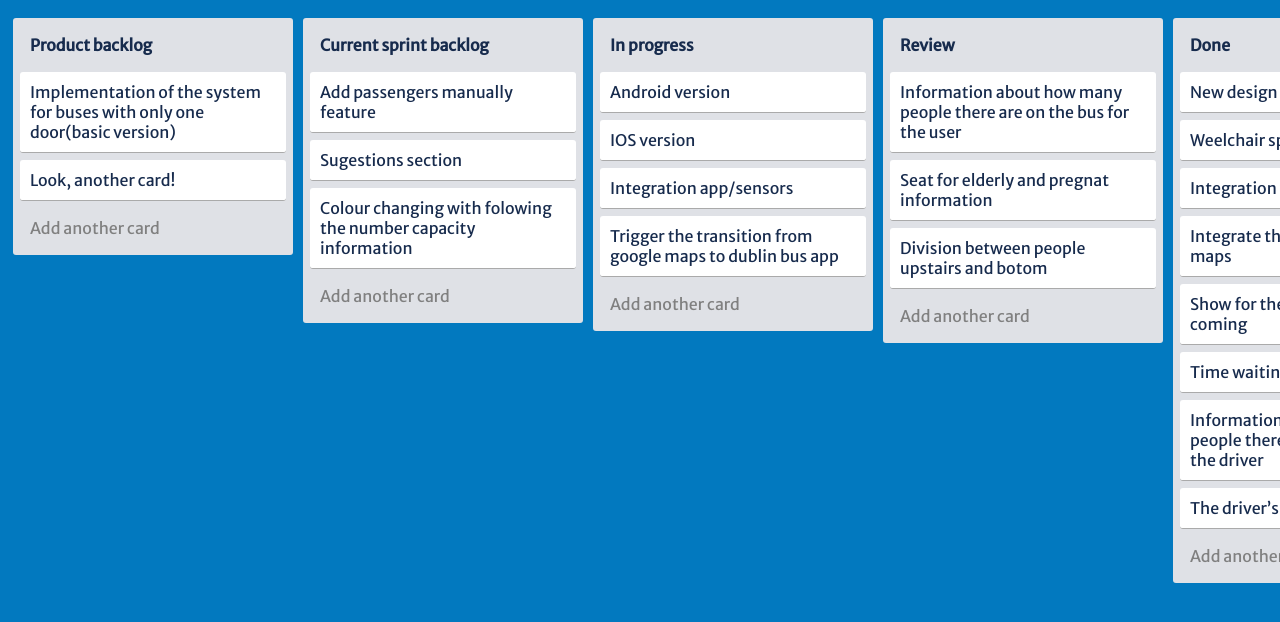
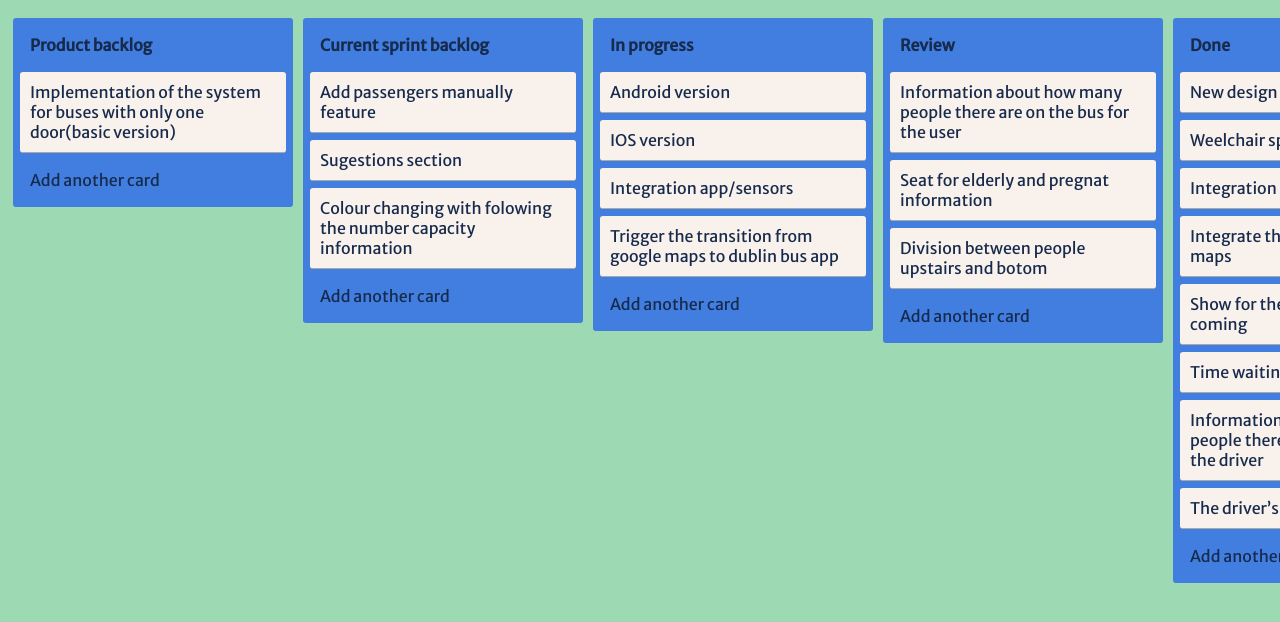
Before and after one commit to Barxl/csp-ps_ca3, a plain HTML site: page index.html in a window 1280 px wide. Shown: the top 622 px of the page. Drawn offline with nearby package versions, Linux system fonts and the light colour scheme.

Commit message:
new colors

```diff
--- a/index.html
+++ b/index.html
@@ -7,6 +7,7 @@
 <link rel="preconnect" href="https://fonts.gstatic.com" crossorigin>
 <link href="https://fonts.googleapis.com/css2?family=Merriweather+Sans&display=swap" rel="stylesheet">
   <link rel="stylesheet" href="./style.css">
+  <script src="https://kit.fontawesome.com/d40f68794c.js" crossorigin="anonymous"></script>
 
 </head>
 <body>
@@ -16,7 +17,7 @@
     <div class="title removable editable">Product backlog</div>
     <div class="content">
       <div class="card removable editable">Implementation of the system for buses with only one door(basic version)</div>
-      <div class="card removable editable" style="">Look, another card!</div>
+
     </div>
     <div class="add-card editable">Add another card</div>
   </div>
@@ -70,7 +71,7 @@
   <div class="list">
     <div class="title removable editable">Additional resources</div>
     <div class="content">
-      <div class="card removable editable">Permition to the driver to reset the counter</div>
+      </i><div class="card removable editable">Permition to the driver to reset the counter</div>
     </div>
     <div class="add-card editable">Add another card</div>
   </div>
--- a/style.css
+++ b/style.css
@@ -1,7 +1,7 @@
 body {
   font-family: 'Merriweather Sans', sans-serif;
   color: #172b4d;
-  background-color: #0279bf;
+  background-color: #67c68ba3;
   display: flex;
   align-items: start;
 }
@@ -40,7 +40,7 @@ div {
 }
 
 .card {
-  background: white;
+  background: rgb(249, 241, 235);
   border-bottom: 1px solid #aaa;
 }
 
@@ -49,7 +49,7 @@ div {
   min-width: 280px;
   margin: 10px 5px;
   position: relative;
-  background: #dfe1e6;
+  background: #2a67ebcb;
 }
 
 
@@ -72,7 +72,7 @@ div {
   display: inline-block;
   padding: 10px;
   margin-top: 0px;
-  color: gray;
+  color: #172b4d;
   text-decoration: none;
 /*   border-bottom: 1px solid #dfe1e6; */
 }
@@ -83,5 +83,5 @@ div {
 
 .del {
   font-weight: 600;
-  color: gray;
+  color: rgb(39, 38, 38);
 }
```
